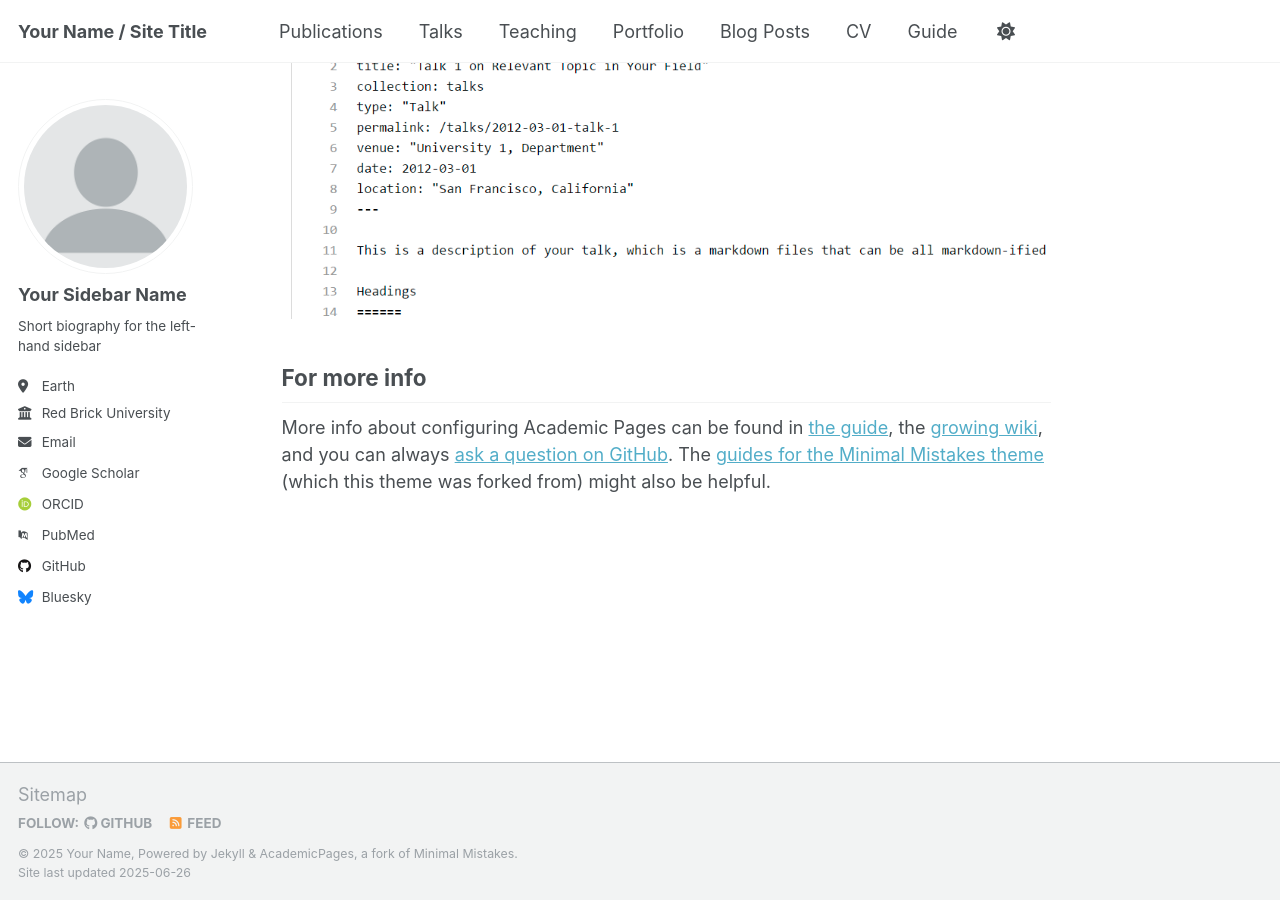
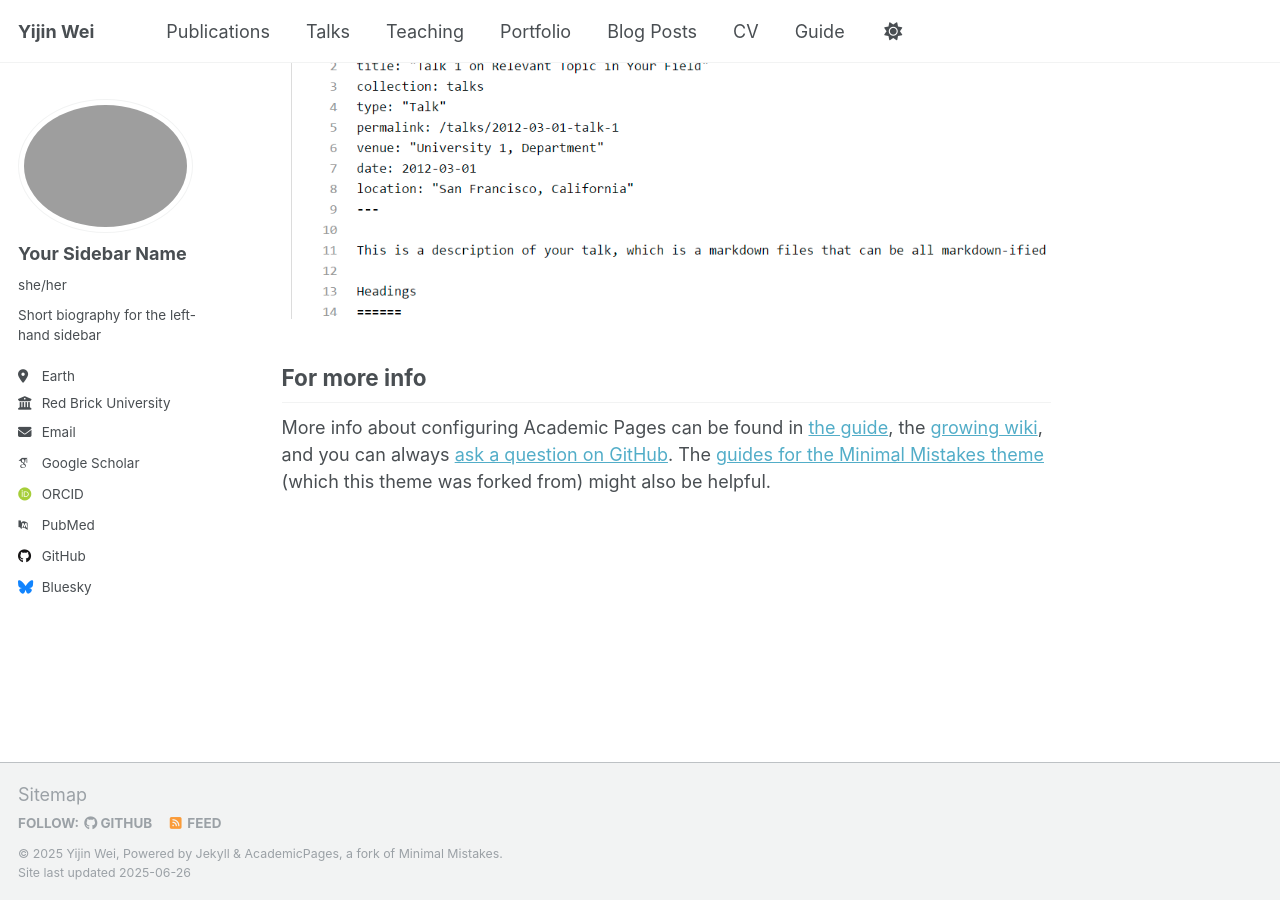
Before and after one commit to mangx/mangx.github.io, a Jekyll site: the page built from _pages/about.md, in a window 1280 px wide and 900 px high, scrolled down 2636 px. Built offline with Jekyll 4.4.1, drawn with Linux system fonts in a browser that asks for light colours; some web fonts are replaced.

Commit message:
Update _config.yml

```diff
--- a/_config.yml
+++ b/_config.yml
@@ -9,22 +9,22 @@
 # Basic Site Settings
 locale                   : "en-US"
 site_theme               : "default"
-title                    : "Your Name / Site Title"
+title                    : "Yijin Wei"
 title_separator          : "-"
-name                     : &name "Your Name"
+name                     : &name "Yijin Wei"
 description              : &description "personal description"
-url                      : https://academicpages.github.io # the base hostname & protocol for your site e.g. "https://[your GitHub username].github.io" or if you already have some other page hosted on Github then use "https://[your GitHub username].github.io/[Your Repo Name]"
+url                      : https://mangx.github.io # the base hostname & protocol for your site e.g. "https://[your GitHub username].github.io" or if you already have some other page hosted on Github then use "https://[your GitHub username].github.io/[Your Repo Name]"
 baseurl                  : "" # the subpath of your site, e.g. "/blog"
-repository               : "academicpages/academicpages.github.io"
+repository               : "mangx/mangx.github.io"
 
 # Site Author - The following control what appear as part of the author content on the side bar.
 #               If a field is blank the icon and link will not appear, otherwise it will be shown.
 #               Additional customization can be done by editing /_includes/author-profile.html
 author:
   # Biographic information
-  avatar           : "profile.png"
+  avatar           : "cow.png"
   name             : "Your Sidebar Name"
-  pronouns         : # example: "she/her"
+  pronouns         : "she/her"
   bio              : "Short biography for the left-hand sidebar"
   location         : "Earth"
   employer         : "Red Brick University"
```
